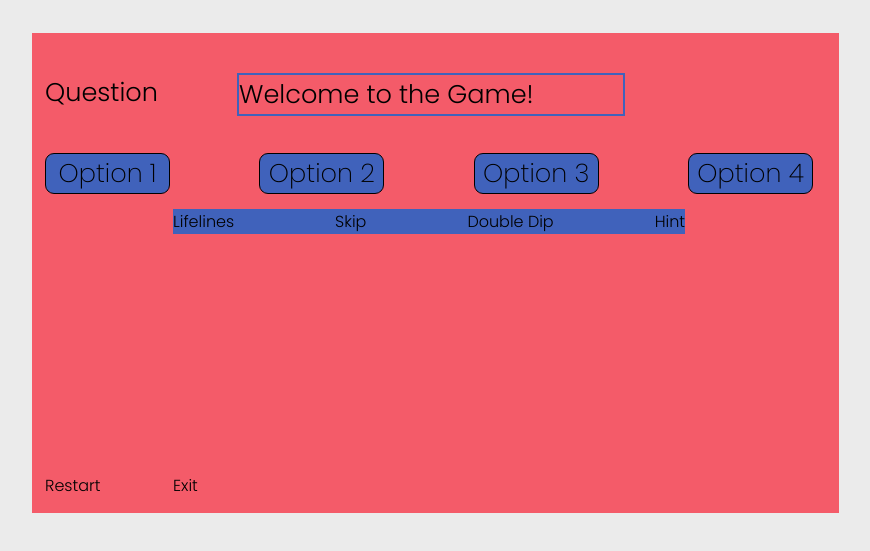
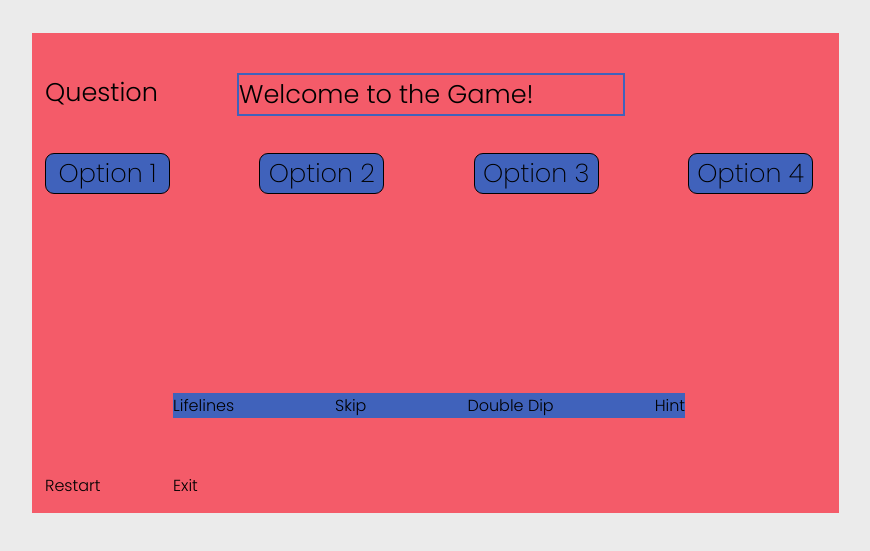
Before and after one commit to heyynaman/Trivia, a plain HTML site: page index.html in a window 1280 px wide. Shown: the part 127-678 px from the top of the page, without its empty margins (211-1081 px from the left). Drawn offline with Linux system fonts and the light colour scheme.

Commit message:
Update styles.css

```diff
--- a/styles.css
+++ b/styles.css
@@ -67,7 +67,7 @@ body
 {
   display: flex;
   position: absolute;
-  top: 42%;
+  top: 65%;
   left: 30%;
   width: 40%;
   /* background-color: aqua; */
```
